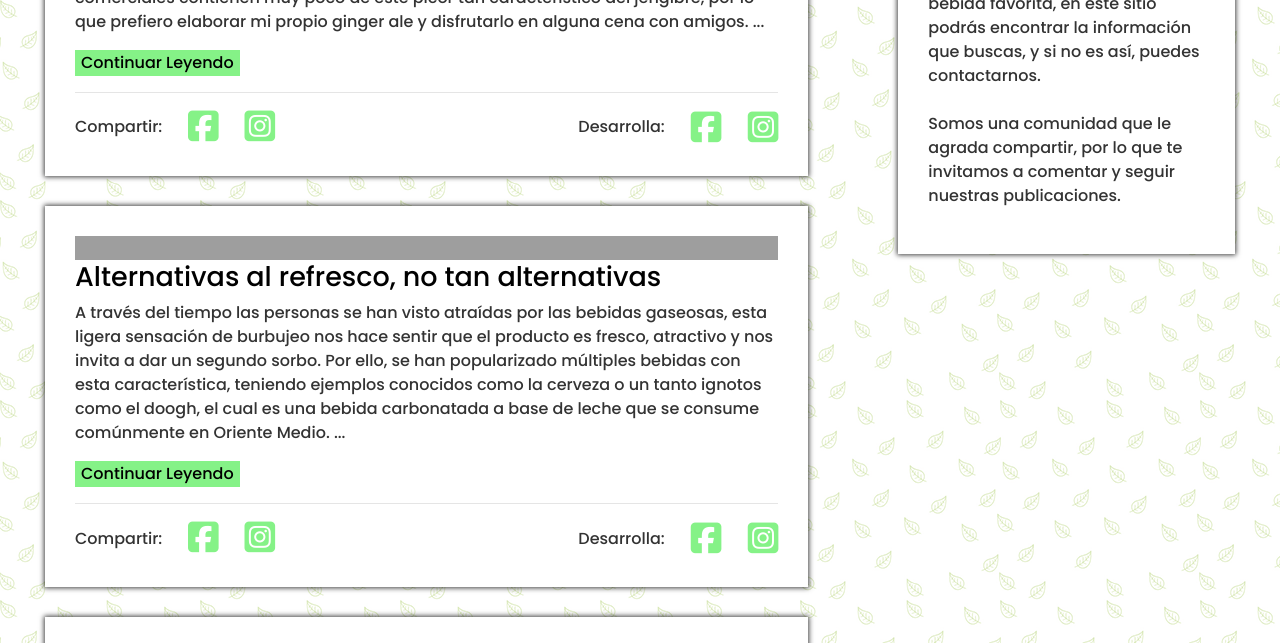
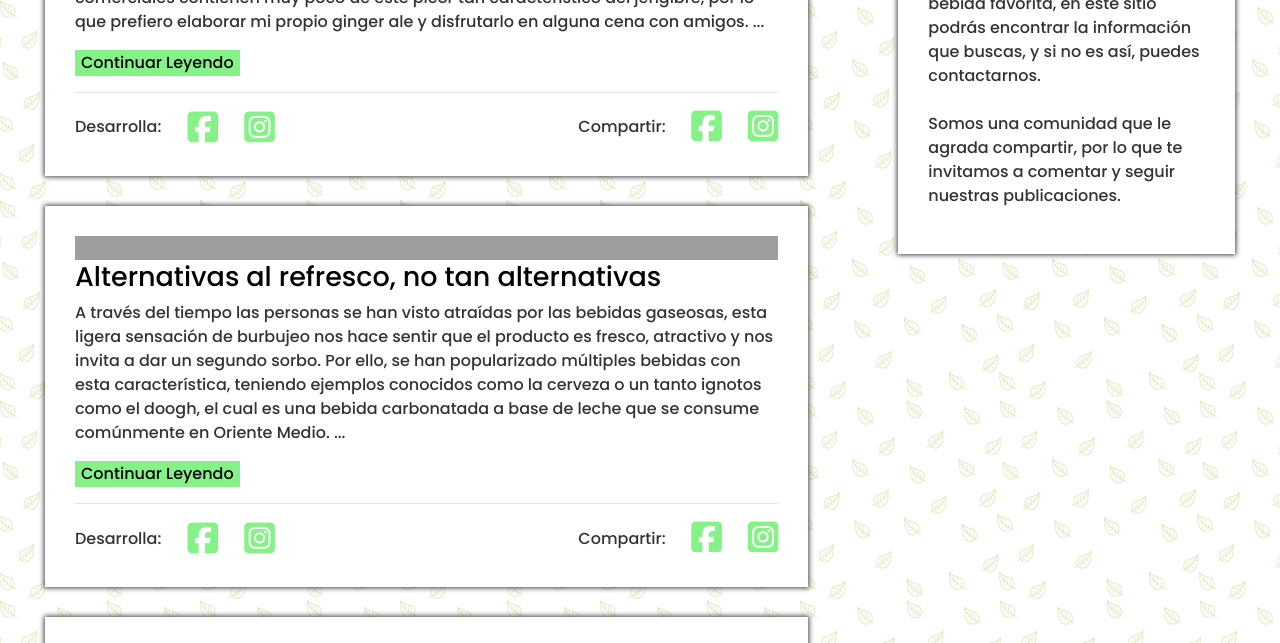
Before and after one commit to MarcoLPR/marcolpr.github.io, a Jekyll site: the page built from blog/index.html, in a window 1280 px wide and 900 px high, scrolled down 246 px. Shown: the part 145-788 px from the top of the window. Built offline with Jekyll 4.4.1, drawn with Linux system fonts in a browser that asks for light colours; nearby versions of some CDN libraries; the list of posts is cut into pages by our own code; some of the changed text lies outside the part shown; grey boxes are pictures that could not be loaded.

Commit message:
Inverted

```diff
--- a/blog/index.html
+++ b/blog/index.html
@@ -17,6 +17,11 @@ title: "Inicio"
                 <hr />
                 <div class="action-bar">
                     <div class="share-bar">
+                        <span>Desarrolla:</span>
+                        <i class="fab fa-facebook-square"></i>
+                        <i class="fab fa-instagram-square"></i>
+                    </div>
+                    <div class="share-bar">
                         <span>Compartir:</span>
                         <a href="https://www.facebook.com/sharer/sharer.php?u={{ site.url }}{{post.url}}"
                             onclick="window.open(this.href, 'facebook-share','width=580,height=296');return false;"><i
@@ -24,11 +29,6 @@ title: "Inicio"
                         <a href="https://twitter.com/share?text={{post.title}}&amp;url={{ site.url }}{{post.url}}"
                             onclick="window.open(this.href, 'twitter-share', 'width=550,height=235');return false;"><i
                                 class="fab fa-instagram-square"></i></a>
-                    </div>
-                    <div class="share-bar">
-                        <span>Desarrolla:</span>
-                        <i class="fab fa-facebook-square"></i>
-                        <i class="fab fa-instagram-square"></i>
                     </div>
                 </div>
         </article>
```
